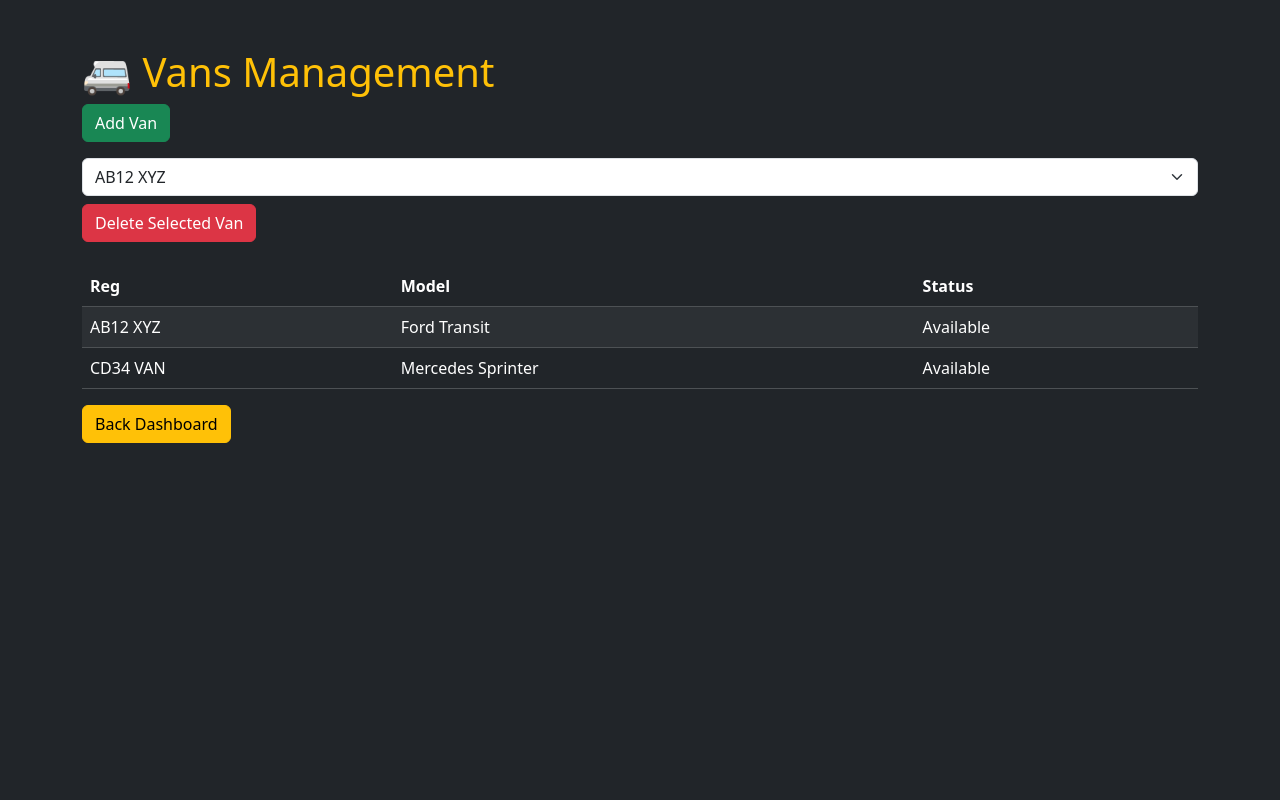
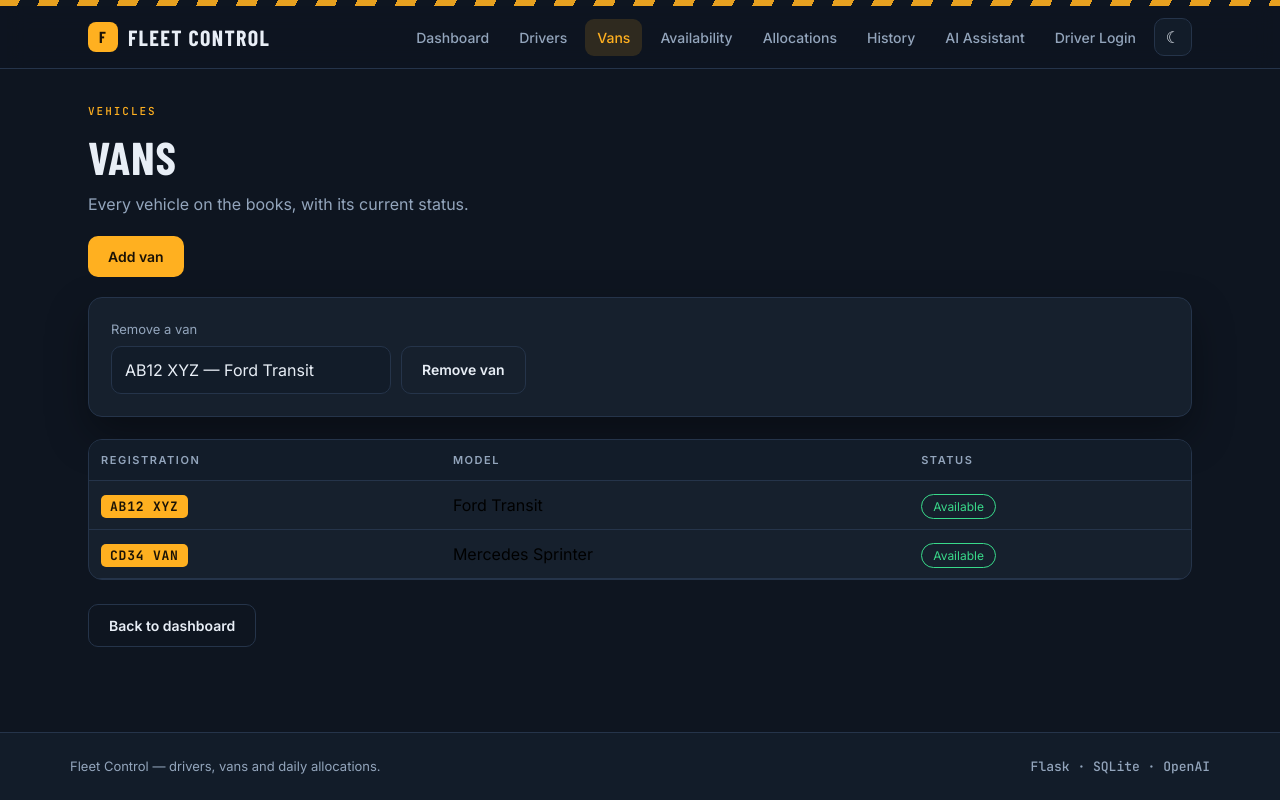
Before and after one commit to mbadr3227-sys/ai-fleet-management, a Flask app: page /vans in a window 1280 px wide. Run offline with Flask 3, Linux system fonts and the light colour scheme; data comes from the database, SQL or seed files in the repository.

Commit message:
Refactor vans.html to use template inheritance

```diff
--- a/templates/vans.html
+++ b/templates/vans.html
@@ -1,34 +1,36 @@
-<!DOCTYPE html>
-<html>
-<head>
-    <title>Vans</title>
-    <link href="https://cdn.jsdelivr.net/npm/bootstrap@5.3.3/dist/css/bootstrap.min.css" rel="stylesheet">
-</head>
+{% extends "base.html" %}
 
-<body class="bg-dark text-white">
-<div class="container mt-5">
+{% block title %}Vans — Fleet Control{% endblock %}
 
-    <h1 class="text-warning">🚐 Vans Management</h1>
+{% block content %}
 
-    <a href="/add_van" class="btn btn-success mb-3">Add Van</a>
+<span class="eyebrow">Vehicles</span>
+<h1 class="mt-2">Vans</h1>
+<p class="muted">Every vehicle on the books, with its current status.</p>
 
-    <form method="POST" action="/delete_van" class="mb-3">
+<div style="display:flex;gap:10px;flex-wrap:wrap;margin:20px 0">
+  <a href="/add_van" class="btn btn-fleet">Add van</a>
+</div>
 
-        <select name="reg" class="form-select mb-2">
+<div class="panel reveal" style="margin-bottom:22px">
+  <form method="POST" action="/delete_van" onsubmit="return confirm('Remove this van from the fleet?')">
+    <label for="reg">Remove a van</label>
+    <div style="display:flex;gap:10px;flex-wrap:wrap">
+      <select name="reg" id="reg" class="form-select" style="max-width:280px">
         {% for van in vans %}
-            <option value="{{ van.reg }}">{{ van.reg }}</option>
+        <option value="{{ van.reg }}">{{ van.reg }} — {{ van.model }}</option>
         {% endfor %}
       </select>
+      <button type="submit" class="btn btn-ghost">Remove van</button>
+    </div>
+  </form>
+</div>
 
-        <button type="submit" class="btn btn-danger">
-            Delete Selected Van
-        </button>
-
-</form>
-    <table class="table table-dark table-striped mt-4">
+<div class="table-wrap reveal">
+  <table class="table">
     <thead>
       <tr>
-                <th>Reg</th>
+        <th>Registration</th>
         <th>Model</th>
         <th>Status</th>
       </tr>
@@ -36,16 +38,21 @@
     <tbody>
       {% for van in vans %}
       <tr>
-            <td>{{ van.reg }}</td>
+        <td><span class="plate">{{ van.reg }}</span></td>
         <td>{{ van.model }}</td>
-            <td>{{ van.status }}</td>
+        <td><span class="pill {% if van.status|lower == 'available' %}ok{% endif %}">{{ van.status }}</span></td>
+      </tr>
+      {% else %}
+      <tr>
+        <td colspan="3" class="muted" style="text-align:center;padding:30px">
+          No vans registered yet. Add one to make it claimable by drivers.
+        </td>
       </tr>
       {% endfor %}
     </tbody>
   </table>
+</div>
 
-    <a href="/" class="btn btn-warning">Back Dashboard</a>
+<a href="/" class="btn btn-ghost mt-4">Back to dashboard</a>
 
-</div>
-</body>
-</html>
+{% endblock %}
```
Lines whose indentation alone changed are shown as unchanged.
